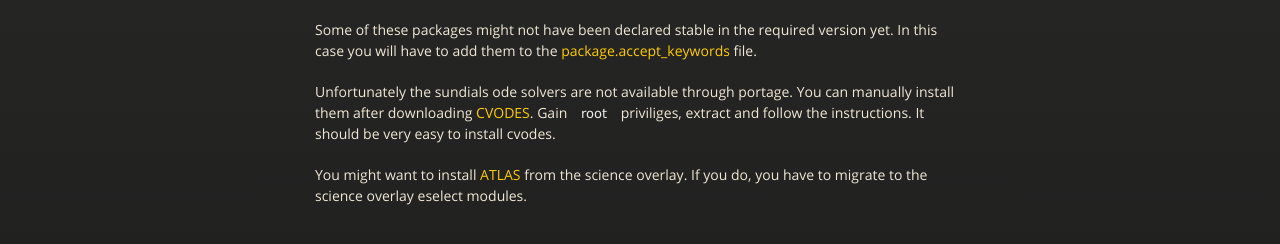
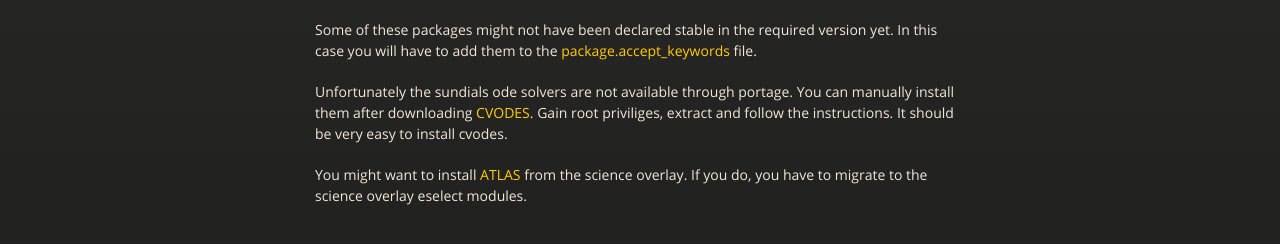
Before and after one commit to a-kramer/mcmc_clib, a Jekyll site: the page built from Gentoo.md, in a window 1280 px wide. Shown: the part 327-571 px from the top of the page. Built offline with Jekyll 4.4.1, drawn with Linux system fonts in a browser that asks for light colours; nearby versions of some CDN libraries.

Commit message:
corrected weird spacing

````diff
--- a/Gentoo.md
+++ b/Gentoo.md
@@ -25,7 +25,7 @@ required version yet. In this case you will have to add them to the
 Unfortunately the sundials ode solvers are not available through
 portage. You can manually install them after downloading
 [CVODES](http://computation.llnl.gov/casc/sundials/download/download.html). Gain
-```root``` priviliges, extract and follow the instructions. It should
+root priviliges, extract and follow the instructions. It should
 be very easy to install cvodes.
 
 You might want to install [ATLAS](http://math-atlas.sourceforge.net/)
````
